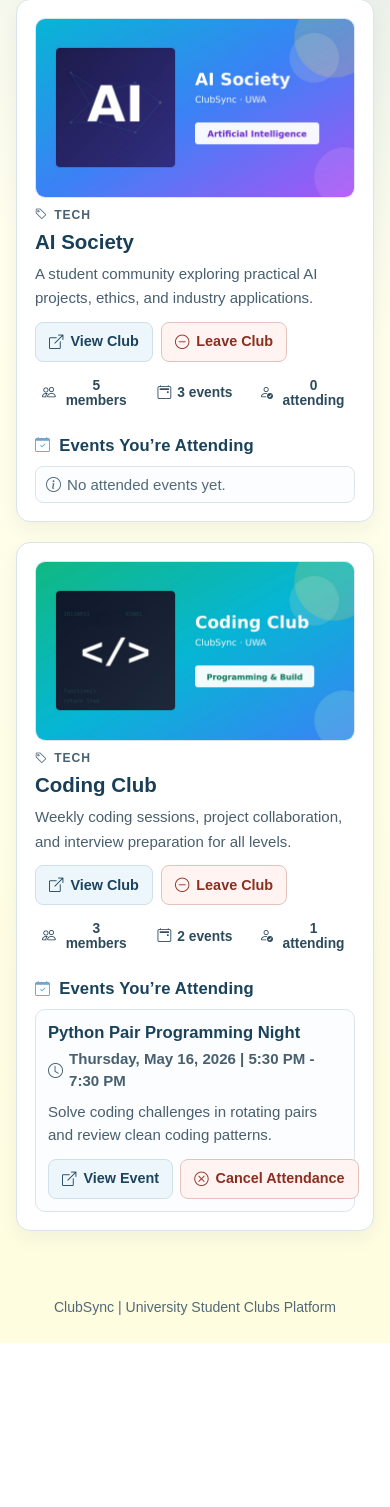
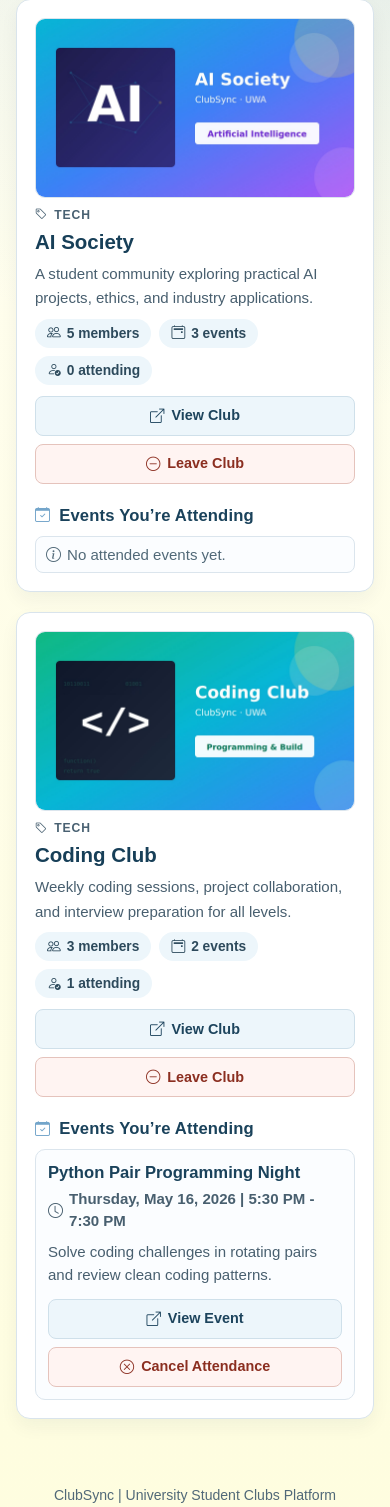
Before and after one commit to HirushikaWickramaarachchi/AgileProject, a Flask app: page /myclubs in a window 390 px wide. Shown: the part 242-1749 px from the top of the page. Before the commit the page ends 1585 px from the top, so only its background shows below. Run offline with Flask 3, Linux system fonts and the light colour scheme; a user stored in the database is signed in; some libraries are stand-ins or nearby versions.

Commit message:
Introduce danger action buttons and refine action styles across events and clubs templates. Simplify markup and consolidate CSS for improved maintainability.

```diff
--- a/static/css/my_clubs.css
+++ b/static/css/my_clubs.css
@@ -37,7 +37,7 @@
 
 .my-club-overview {
     display: grid;
-    grid-template-columns: minmax(220px, 24%) minmax(0, 1fr) 160px;
+    grid-template-columns: minmax(220px, 27%) minmax(0, 1fr) 160px;
     gap: var(--clubs-card-gap);
     align-items: start;
 }
@@ -81,26 +81,22 @@
     border-bottom-color: #b8d2e3;
 }
 
-.my-club-meta {
-    list-style: none;
-    display: grid;
+.club-hero-meta {
+    display: flex;
+    flex-wrap: wrap;
     gap: 8px;
-    margin: 0;
-    padding: 0;
-    justify-items: stretch;
 }
 
-.my-club-meta li {
+.club-hero-meta span {
     display: inline-flex;
     align-items: center;
-    justify-content: flex-end;
     gap: 6px;
+    background: var(--clubs-chip-bg);
+    color: var(--clubs-chip-color);
+    border-radius: var(--clubs-chip-radius);
+    padding: var(--clubs-chip-padding);
     font-size: var(--clubs-small-size);
-    font-weight: 700;
-    color: var(--clubs-chip-color);
-    border-radius: var(--clubs-action-radius);
-    padding: var(--clubs-chip-padding);
-    text-align: right;
+    font-weight: 600;
 }
 
 .my-club-actions {
@@ -150,9 +146,14 @@
 }
 
 .my-club-btn--danger:hover {
-    background: #ffeae6;
-    border-color: #d9a79e;
-    color: #72281d;
+    background: var(--clubs-danger-hover-bg);
+    border-color: var(--clubs-danger-hover-border);
+    color: var(--clubs-danger-hover-color);
+}
+
+.my-club-btn:focus-visible {
+    outline: none;
+    box-shadow: 0 0 0 3px rgba(115, 165, 202, 0.26);
 }
 
 .my-club-events {
@@ -268,17 +269,6 @@
     .my-club-overview-content {
         grid-column: 1 / -1;
     }
-
-    .my-club-meta {
-        grid-template-columns: repeat(3, minmax(0, 1fr));
-        gap: 6px;
-    }
-
-    .my-club-meta li {
-        justify-content: center;
-        padding: 6px 7px;
-        text-align: center;
-    }
 }
 
 @media (max-width: 700px) {
@@ -295,10 +285,24 @@
         grid-template-columns: 1fr;
     }
 
+    .my-club-actions,
     .my-club-event-actions {
-        justify-items: start;
+        display: grid;
+        grid-auto-flow: row;
+        grid-template-columns: 1fr;
+        justify-items: stretch;
+        gap: 8px;
+        width: 100%;
+    }
+
+    .my-club-actions form,
+    .my-club-event-actions form,
+    .my-club-btn,
+    .my-clubs-empty .club-primary-action {
+        width: 100%;
+    }
+
+    .my-club-event-actions {
         min-width: 0;
-        grid-auto-flow: column;
-        justify-content: start;
     }
 }
--- a/static/css/styles.css
+++ b/static/css/styles.css
@@ -48,9 +48,17 @@
     --clubs-action-border: #cfe0ea;
     --clubs-action-color: #1d445d;
     --clubs-action-hover-bg: #dceef8;
+    --clubs-primary-action-bg: var(--accent);
+    --clubs-primary-action-border: transparent;
+    --clubs-primary-action-color: #2b2004;
+    --clubs-primary-action-hover-bg: var(--highlight);
+    --clubs-primary-action-hover-color: #fff;
     --clubs-danger-bg: #fff4f2;
     --clubs-danger-border: #e5c3bc;
     --clubs-danger-color: #8b2e20;
+    --clubs-danger-hover-bg: #ffeae6;
+    --clubs-danger-hover-border: #d9a79e;
+    --clubs-danger-hover-color: #72281d;
 }
 
 /* Reset */
--- a/templates/club_details.html
+++ b/templates/club_details.html
@@ -25,7 +25,6 @@
                     alt="{{ club.name }} image"
                     loading="lazy"
                 >
-                <span>{{ club.name }}</span>
             </div>
             <div class="club-hero-content">
                 <p class="club-hero-category"><i class="bi bi-building" aria-hidden="true"></i>Student Club</p>
@@ -54,7 +53,7 @@
                                 </ul>
                                 <button
                                     type="button"
-                                    class="club-primary-action"
+                                    class="club-danger-action"
                                     data-leave-club-trigger
                                     data-club-name="{{ club.name }}"
                                 >
--- a/templates/event.html
+++ b/templates/event.html
@@ -41,7 +41,7 @@
                         <form method="POST" action="{{ url_for('clubs.unattend_event', event_id=event.id) }}">
                             <input type="hidden" name="csrf_token" value="{{ csrf_token() }}">
                             <input type="hidden" name="next" value="{{ request.path }}">
-                            <button type="submit" class="event-primary-action"><i class="bi bi-x-circle" aria-hidden="true"></i>Cancel Attendance</button>
+                            <button type="submit" class="event-danger-action"><i class="bi bi-x-circle" aria-hidden="true"></i>Cancel Attendance</button>
                         </form>
                         <p class="event-action-note">You are currently marked as attending this event.</p>
                     {% elif is_club_member %}
--- a/templates/my_clubs.html
+++ b/templates/my_clubs.html
@@ -47,6 +47,11 @@
                                 </a>
                             </h2>
                             <p class="my-club-description">{{ summary.club.description }}</p>
+                            <div class="club-hero-meta" aria-label="Club summary">
+                                <span><i class="bi bi-people" aria-hidden="true"></i>{{ summary.member_count }} member{% if summary.member_count != 1 %}s{% endif %}</span>
+                                <span><i class="bi bi-calendar2-event" aria-hidden="true"></i>{{ summary.event_count }} event{% if summary.event_count != 1 %}s{% endif %}</span>
+                                <span><i class="bi bi-person-check" aria-hidden="true"></i>{{ summary.attended_events|length }} attending</span>
+                            </div>
                             <div class="my-club-actions">
                                 <a href="{{ url_for('clubs.club_details', club_id=summary.club.id) }}" class="my-club-btn"><i class="bi bi-box-arrow-up-right" aria-hidden="true"></i>View Club</a>
                                 <form method="POST" action="{{ url_for('clubs.leave_club', club_id=summary.club.id) }}">
@@ -71,11 +76,6 @@
                                 </form>
                             </div>
                         </div>
-                        <ul class="my-club-meta" aria-label="Club summary">
-                                <li><i class="bi bi-people" aria-hidden="true"></i>{{ summary.member_count }} member{% if summary.member_count != 1 %}s{% endif %}</li>
-                                <li><i class="bi bi-calendar2-event" aria-hidden="true"></i>{{ summary.event_count }} event{% if summary.event_count != 1 %}s{% endif %}</li>
-                                <li><i class="bi bi-person-check" aria-hidden="true"></i>{{ summary.attended_events|length }} attending</li>
-                        </ul>
                     </section>
 
                     <section class="my-club-events">
```
Also changed, not shown: other parts of static/css/styles.css (+38 -6 lines), static/css/club_details.css (+11 -40 lines), static/css/club_list.css (+29 -14 lines), static/css/event.css (+21 -1 lines), templates/club_list.html (+3 -4 lines), instance/clubsync.db.
